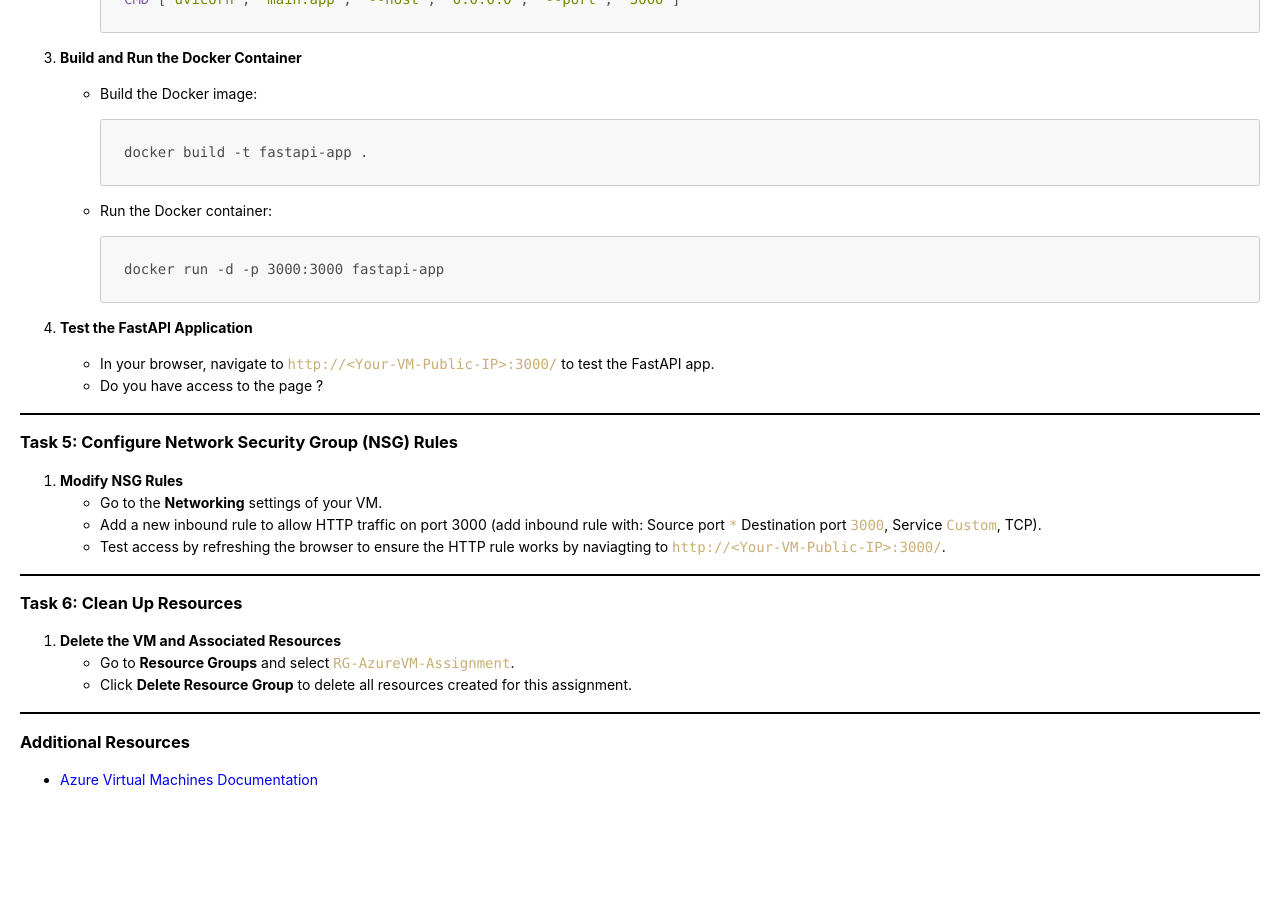
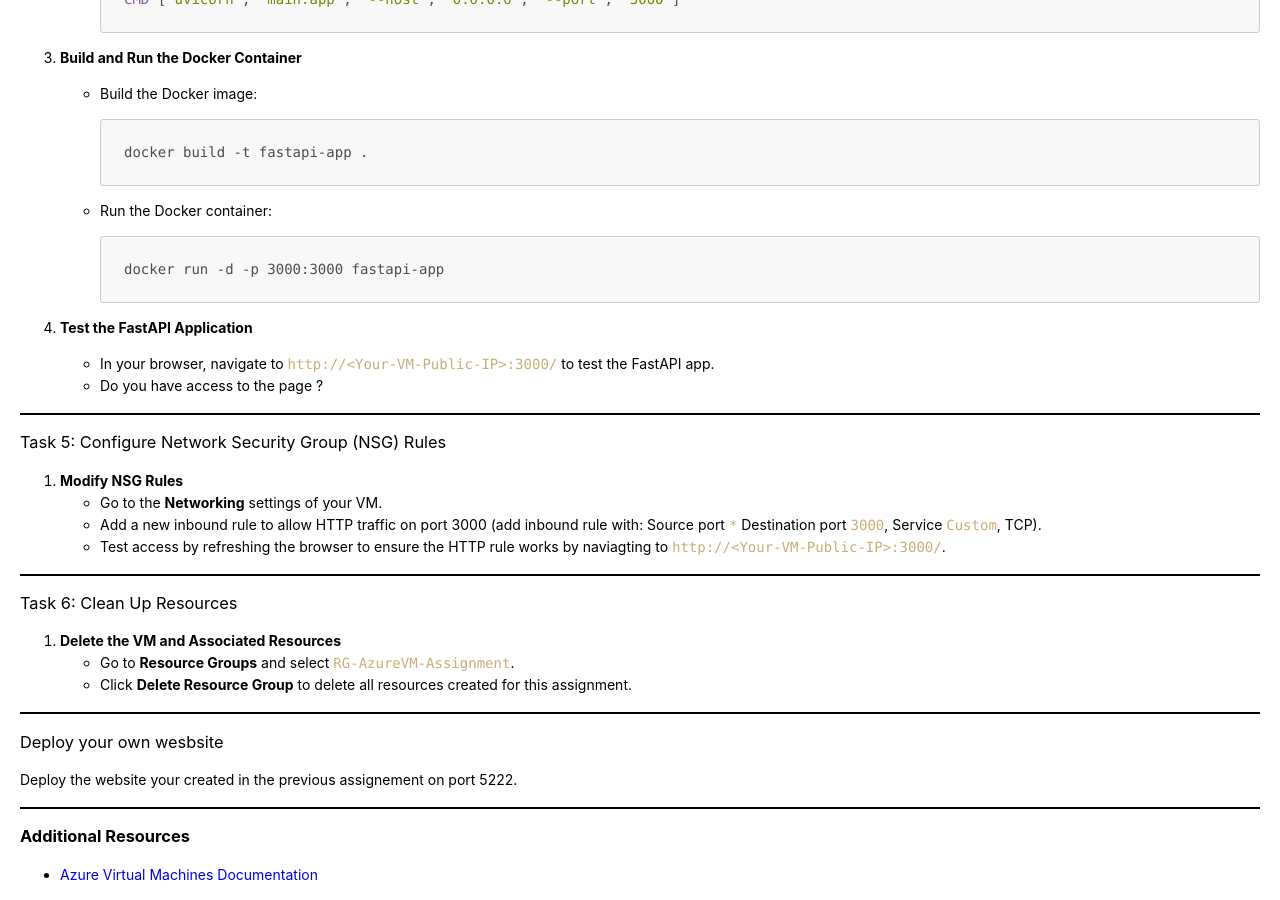
Before and after one commit to imenelydiaker/imenelydiaker.github.io, a Jekyll site: the page files/2024_cloud_computing/03-Azure_vm.html, which Jekyll copies as it is, in a window 1280 px wide and 900 px high, scrolled down 2953 px. Built offline with Jekyll 4.4.1, drawn with Linux system fonts in a browser that asks for light colours; before the commit the page ends 3758 px from its top, so only the background shows below that; some of the changed text lies outside the part shown.

Commit message:
update TD6

```diff
--- a/files/2024_cloud_computing/03-Azure_vm.html
+++ b/files/2024_cloud_computing/03-Azure_vm.html
@@ -559,7 +559,7 @@ app = FastAPI()
 </li>
 </ol>
 <hr>
-<h3 id="task-5-configure-network-security-group-nsg-rules"><strong>Task 5: Configure Network Security Group (NSG) Rules</strong></h3>
+<h3 id="task-5-configure-network-security-group-nsg-rules">Task 5: Configure Network Security Group (NSG) Rules</h3>
 <ol>
 <li><strong>Modify NSG Rules</strong>
 <ul>
@@ -570,7 +570,7 @@ app = FastAPI()
 </li>
 </ol>
 <hr>
-<h3 id="task-6-clean-up-resources"><strong>Task 6: Clean Up Resources</strong></h3>
+<h3 id="task-6-clean-up-resources">Task 6: Clean Up Resources</h3>
 <ol>
 <li><strong>Delete the VM and Associated Resources</strong>
 <ul>
@@ -580,6 +580,9 @@ app = FastAPI()
 </li>
 </ol>
 <hr>
+<h3 id="deploy-your-own-wesbsite">Deploy your own wesbsite</h3>
+<p>Deploy the website your created in the previous assignement on port 5222.</p>
+<hr>
 <h3 id="additional-resources"><strong>Additional Resources</strong></h3>
 <ul>
 <li><a href="https://docs.microsoft.com/azure/virtual-machines/">Azure Virtual Machines Documentation</a></li>
```
Also changed, not shown: other parts of files/2024_cloud_computing/03-Azure_vm.html (+1 -1 lines), files/2024_cloud_computing/03-Azure_vm.md (+9 -3 lines).
